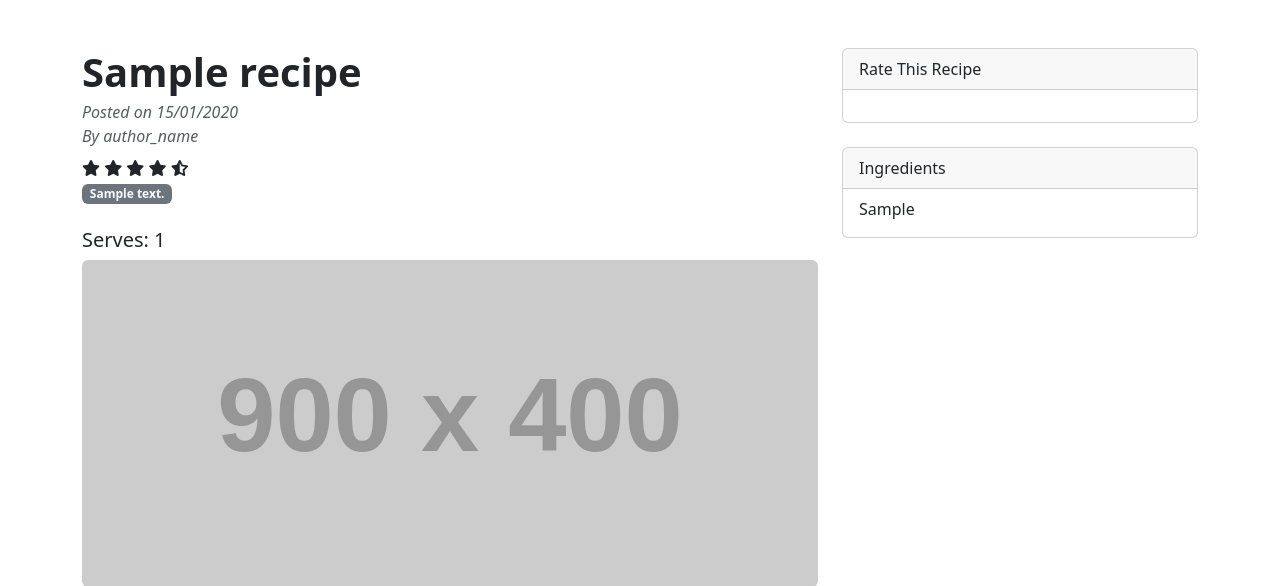
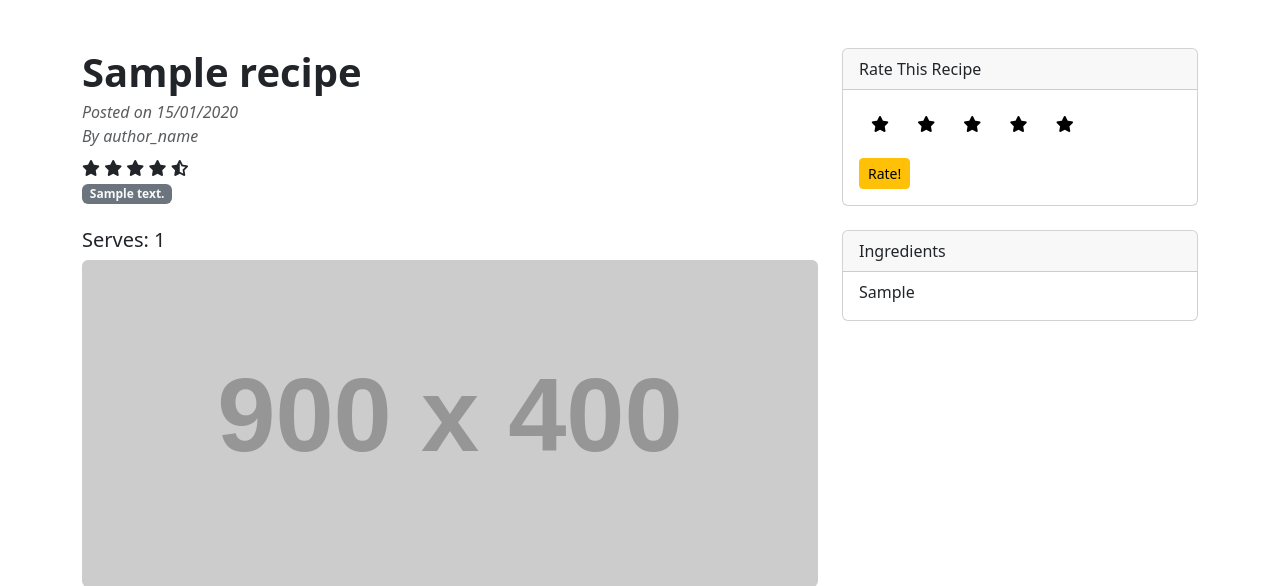
Before and after one commit to ozpc99/My-Recipes, a Flask app: page /recipe/1 in a window 1280 px wide. Shown: the part 56-642 px from the top of the page. Run offline with Flask 2, Linux system fonts and the light colour scheme; tables that the repository leaves empty hold one stand-in row (values such as "Sample post"); grey boxes labelled with a size stand in for pictures from a placeholder-image service; some libraries are stand-ins or nearby versions.

Commit message:
Front-End Rate Recipes Form
Created front-end of form to rate recipes on recipe.html

```diff
--- a/recipe_site/models.py
+++ b/recipe_site/models.py
@@ -25,6 +25,7 @@ class Recipe(db.Model):
     # recipe_img =
     # author_name = db.Column(db.String(25), nullable=False)
     post_date = db.Column(db.Date, nullable=False)
+    # rating = db.Column(db.Integer)
     # is_featured = db.Column(db.Boolean, default=False, nullable=False)
 
 
--- a/recipe_site/templates/add_recipe.html
+++ b/recipe_site/templates/add_recipe.html
@@ -7,10 +7,6 @@
         <div class="container">
             <div class="text-center my-5">
                 <h1 class="fw-bolder">Add Recipe</h1>
-                <button class="btn btn-lg btn-primary" type="button" data-bs-toggle="collapse"
-                    data-bs-target="#collapseExample" aria-expanded="false" aria-controls="collapseExample">
-                    <i class="fa-solid fa-plus"></i></a> Add Recipe
-                </button>
             </div>
         </div>
     </header>
--- a/recipe_site/templates/recipe.html
+++ b/recipe_site/templates/recipe.html
@@ -1,5 +1,26 @@
 {% extends "base.html" %}
 {% block content %}
+
+<!--Styling for Rate Recipes Form-->
+<style>
+    .rating .btn {
+        border: none;
+    }
+
+    .rating .icon i {
+        color: black;
+    }
+
+    .rating .btn:hover .icon i,
+    .rating .btn.hover .icon i {
+        color: #ffc107;
+    }
+
+    .rating .btn.checked .icon i,
+    .rating .btn.checked .icon i~.icon i {
+        color: #ffc107;
+    }
+</style>
 
 <main class="container mt-5">
     <div class="row">
@@ -17,14 +38,17 @@
                     </div>
                     <!-- Recipe Rating -->
                     <div>
+                        <span class="star-rating">
                             <i class="fa-solid fa-star"></i>
                             <i class="fa-solid fa-star"></i>
                             <i class="fa-solid fa-star"></i>
                             <i class="fa-solid fa-star"></i>
                             <i class="fa-solid fa-star-half-stroke"></i>
+                        </span>
                     </div>
                     <!-- Cuisine Category -->
-                    <a class="badge bg-secondary text-decoration-none link-light" href="{{ url_for('recipes', cuisine_id=recipe.cuisine_id) }}">
+                    <a class="badge bg-secondary text-decoration-none link-light"
+                        href="{{ url_for('recipes', cuisine_id=recipe.cuisine_id) }}">
                         {{ recipe.cuisine }}
                     </a>
                 </header>
@@ -64,7 +88,50 @@
                 <div class="card-body">
 
                     <!--Recipe Rating Form-->
+                    <form method="" action="">
+                        <div class="rating mb-3">
+                            <input type="radio" class="btn-check" name="options-base" id="option1" value="1"
+                                autocomplete="off">
+                            <label class="btn" for="option1">
+                                <span class="icon">
+                                    <i class="fa-solid fa-star"></i>
+                                </span>
+                            </label>
 
+                            <input type="radio" class="btn-check" name="options-base" id="option2" value="2"
+                                autocomplete="off">
+                            <label class="btn" for="option2">
+                                <span class="icon">
+                                    <i class="fa-solid fa-star"></i>
+                                </span>
+                            </label>
+
+                            <input type="radio" class="btn-check" name="options-base" id="option3" value="3"
+                                autocomplete="off">
+                            <label class="btn" for="option3">
+                                <span class="icon">
+                                    <i class="fa-solid fa-star"></i>
+                                </span>
+                            </label>
+
+                            <input type="radio" class="btn-check" name="options-base" id="option4" value="4"
+                                autocomplete="off">
+                            <label class="btn" for="option4">
+                                <span class="icon">
+                                    <i class="fa-solid fa-star"></i>
+                                </span>
+                            </label>
+
+                            <input type="radio" class="btn-check" name="options-base" id="option5" value="5"
+                                autocomplete="off">
+                            <label class="btn" for="option5">
+                                <span class="icon">
+                                    <i class="fa-solid fa-star"></i>
+                                </span>
+                            </label>
+                        </div>
+                        <button type="submit" class="btn btn-sm btn-warning">Rate!</button>
+                    </form>
 
                 </div>
             </div>
@@ -83,4 +150,34 @@
 
 </main>
 
+<!--Script for Rate Recipe Form-->
+<script>
+    const labels = document.querySelectorAll('.rating .btn');
+    const submitButton = document.querySelector('.rating button[type="submit"]');
+
+    labels.forEach((label, index) => {
+        label.addEventListener('mouseover', () => {
+            for (let i = 0; i <= index; i++) {
+                labels[i].classList.add('hover');
+            }
+        });
+
+        label.addEventListener('mouseout', () => {
+            labels.forEach((label) => {
+                label.classList.remove('hover');
+            });
+        });
+
+        label.addEventListener('click', () => {
+            for (let i = 0; i <= index; i++) {
+                labels[i].classList.add('checked');
+            }
+
+            for (let i = index + 1; i < labels.length; i++) {
+                labels[i].classList.remove('checked');
+            }
+        });
+    });
+</script>
+
 {% endblock %}
```
Also changed, not shown: recipe_site/templates/recipes.html (+8 -5 lines). Lines whose indentation alone changed are shown as unchanged.
